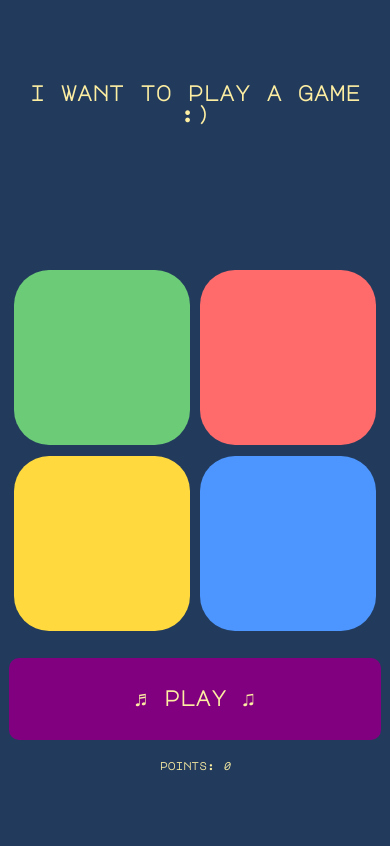
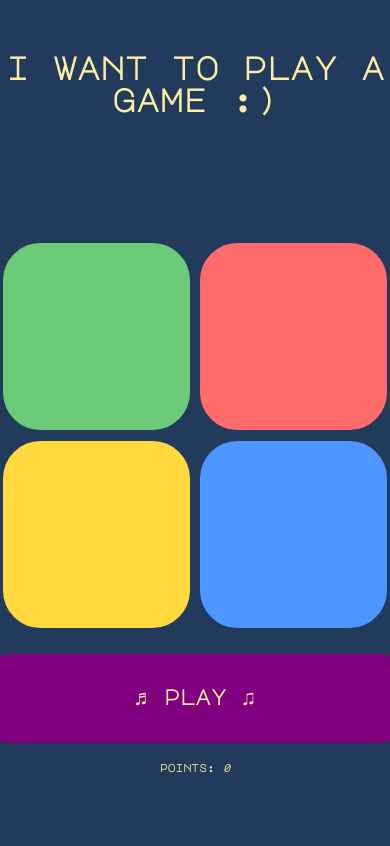
Before and after one commit to moritz-reclaire/simon, a plain HTML site: page index.html in a window 390 px wide. Drawn offline with nearby package versions, Linux system fonts and the light colour scheme.

Commit message:
more mobile layout improvements

```diff
--- a/style.css
+++ b/style.css
@@ -4,11 +4,6 @@
   margin: 0.5rem;
   /* box-shadow: 0px 0px 0px 0px black; */
   /* box-shadow: 3px 3px 1px 0px black; */
-}
-
-body {
-  margin: 0;
-  overflow: hidden;
 }
 
 .green {
@@ -63,15 +58,10 @@ body {
 
 h1 {
   font-family: "Major Mono Display", monospace;
-  font-size: 2rem;
+  font-size: 3rem;
   font-weight: bold;
   color: #fdeea2;
   text-align: center;
-}
-@media (max-width: 400px) {
-  html {
-    font-size: 8pt;
-  }
 }
 
 h2 {
@@ -97,7 +87,7 @@ h1.font-size {
   display: grid;
   height: 100vh;
   gap: 1rem;
-  grid-template: 0.5fr 2fr 4fr 1fr 1fr/ 1fr;
+  grid-template: 1fr 2fr 4fr 1fr 1fr/ 1fr;
 }
 
 .flex {
@@ -145,3 +135,17 @@ img {
   width: 100%;
   border-radius: 10px;
 }
+
+@media (max-width: 600px) {
+  html {
+    font-size: 10pt;
+  }
+}
+@media (max-width: 400px) {
+  html {
+    font-size: 8pt;
+  }
+  .containerV {
+    grid-template: 0fr 2fr 4fr 1fr 1fr/ 1fr;
+  }
+}
```
